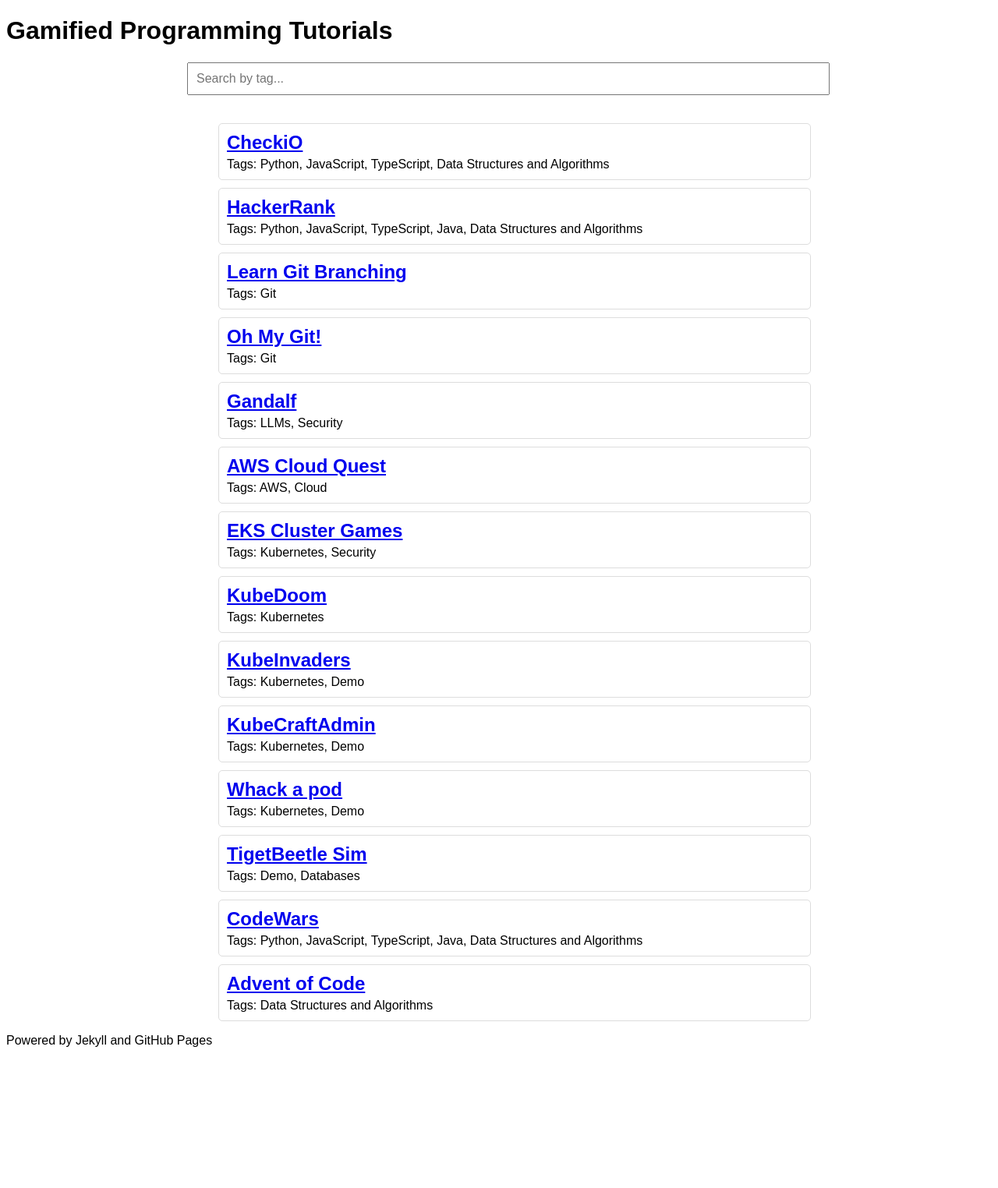
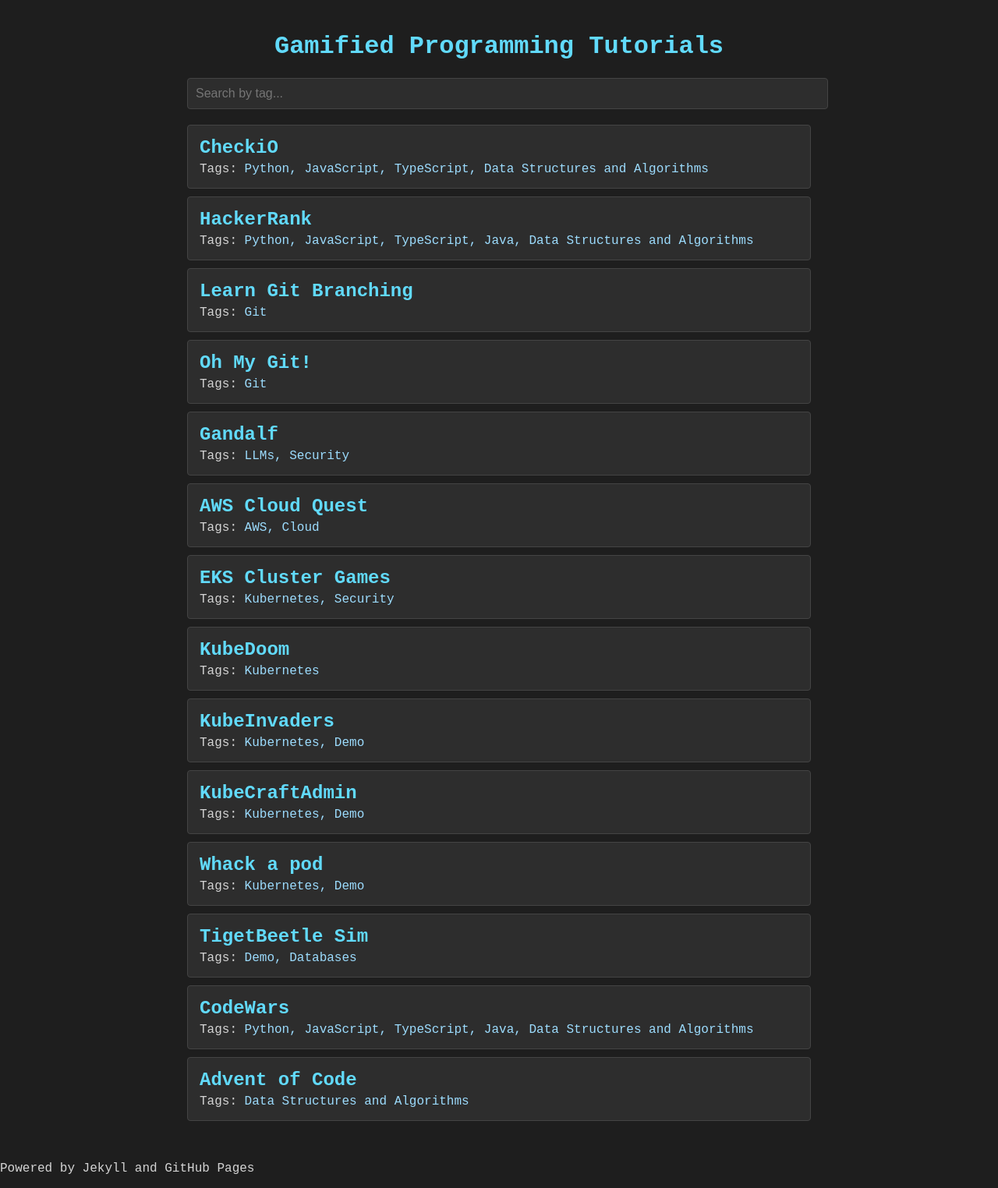
Before and after one commit to zoli90/GamifiedProgramming, a Jekyll site: the page built from docs/index.html, in a window 1280 px wide. Shown: the whole page at 78% size. Built offline with Jekyll 4.4.1, drawn with Linux system fonts in a browser that asks for light colours; before the commit the page ends 1360 px from its top, so only the background shows below that.

Commit message:
Experiment with IDE style

```diff
--- a/docs/_layouts/default.html
+++ b/docs/_layouts/default.html
@@ -7,9 +7,6 @@
     <link rel="stylesheet" href="/assets/css/style.css">
 </head>
 <body>
-<header>
-    <h1>Gamified Programming Tutorials</h1>
-</header>
 <main>
     {{ content }}
 </main>
--- a/docs/assets/css/style.css
+++ b/docs/assets/css/style.css
@@ -1,31 +1,73 @@
 body {
-  font-family: Arial, sans-serif;
+  background-color: #1e1e1e;
+  color: #d4d4d4;
+  font-family: 'Courier New', Courier, monospace;
+  margin: 0;
+  padding: 0;
 }
 
-#tutorials {
+.container {
   max-width: 800px;
   margin: 0 auto;
+  padding: 20px;
+}
+
+header {
+  text-align: center;
+  margin-bottom: 20px;
+}
+
+header h1 {
+  font-size: 2em;
+  color: #61dafb;
+}
+
+.search-container {
+  margin-bottom: 20px;
 }
 
 #search {
   width: 100%;
   padding: 10px;
-  margin-bottom: 20px;
   font-size: 16px;
+  background-color: #2d2d2d;
+  border: 1px solid #444;
+  color: #d4d4d4;
+  border-radius: 4px;
+}
+
+#tutorial-list {
+  list-style: none;
+  padding: 0;
 }
 
 .tutorial {
-  list-style: none;
-  margin: 10px 0;
-  padding: 10px;
-  border: 1px solid #ddd;
-  border-radius: 5px;
+  background-color: #2d2d2d;
+  padding: 15px;
+  margin-bottom: 10px;
+  border: 1px solid #444;
+  border-radius: 4px;
 }
 
 .tutorial h2 {
   margin: 0;
+  font-size: 1.5em;
+  color: #61dafb;
+}
+
+.tutorial a {
+  text-decoration: none;
+  color: #61dafb;
+}
+
+.tutorial a:hover {
+  text-decoration: underline;
 }
 
 .tutorial p {
   margin: 5px 0 0;
 }
+
+.tags {
+  color: #9cdcfe;
+}
--- a/docs/index.html
+++ b/docs/index.html
@@ -2,16 +2,23 @@
 layout: default
 ---
 
+<div class="container">
+    <header>
+        <h1>Gamified Programming Tutorials</h1>
+    </header>
+    <div class="search-container">
+        <input type="text" id="search" placeholder="Search by tag..." onkeyup="filterTutorials()">
+    </div>
     <div id="tutorials">
-    <input type="text" id="search" placeholder="Search by tag..." onkeyup="filterTutorials()">
         <ul id="tutorial-list">
             {% for tutorial in site.data.tutorials %}
             <li class="tutorial">
                 <h2><a href="{{ tutorial.url }}" target="_blank">{{ tutorial.name }}</a></h2>
-            <p>Tags: {{ tutorial.tags | join: ', ' }}</p>
+                <p>Tags: <span class="tags">{{ tutorial.tags | join: ', ' }}</span></p>
             </li>
             {% endfor %}
         </ul>
+    </div>
 </div>
 
 <script>
```
Lines whose indentation alone changed are shown as unchanged.
